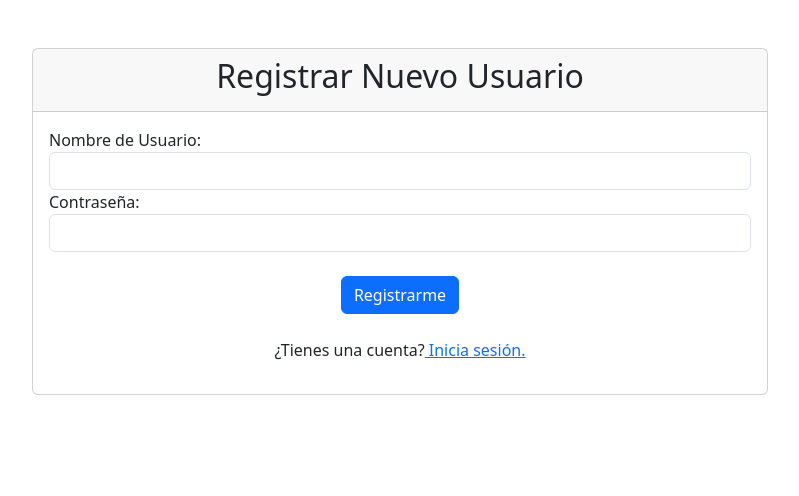
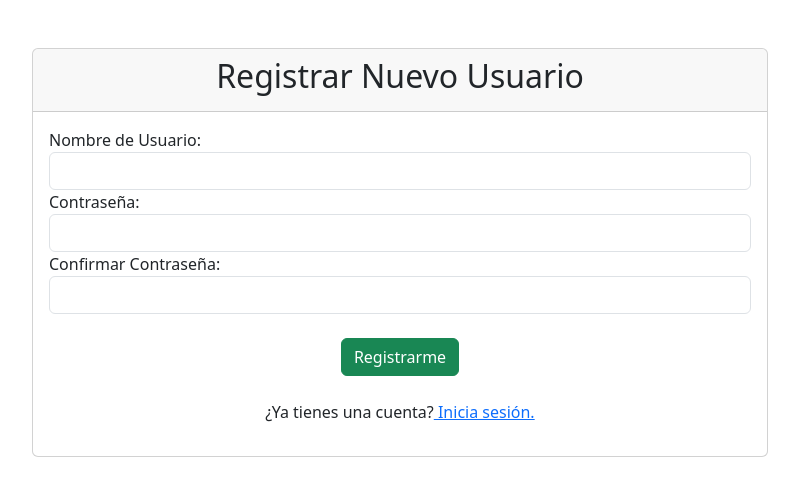
Before and after one commit to AlanEduardoGL/Flask-TodoLsit, a Flask app: page /auth/register in a window 1280 px wide. Shown: the part 56-552 px from the top of the page, without its empty margins (240-1039 px from the left). Run offline with Flask 3, Linux system fonts and the light colour scheme.

Commit message:
Se agrego campo y validacion de Confirmar Contraseña.

```diff
--- a/todor/auth.py
+++ b/todor/auth.py
@@ -32,6 +32,7 @@ def register():
         # * OBTENEMOS LOS DATOS COLOCADOS DEL FORMULARIO
         username = request.form['username']
         password = request.form['password']
+        confirm_password = request.form['confirm_password']
 
         user = User(username, generate_password_hash(password))
 
@@ -42,11 +43,15 @@ def register():
         user_name = User.query.filter_by(username=username).first()
 
         if user_name == None:
-            # * SI NO EXISTE EL USUARIO LO AGREGAMOS A LA BASE DE DATOS
-            db.session.add(user)
-            # * COMMIT PARA QUE SE HAGAN LOS CAMBIOS A LA BASE DE DATOS
-            db.session.commit()
-            return redirect(url_for('auth.login'))
+            # * VALIDAMOS QUE CONTRASEÑA SEA IGUAL QUE CONFIRMAR CONTRASEÑA
+            if password != confirm_password:
+                massage_error = "Las contraseñas no son similares. Confirma nuevamente."
+            else:
+                # * SI NO EXISTE EL USUARIO LO AGREGAMOS A LA BASE DE DATOS
+                db.session.add(user)
+                # * COMMIT PARA QUE SE HAGAN LOS CAMBIOS A LA BASE DE DATOS
+                db.session.commit()
+                return redirect(url_for('auth.login'))
         else:
             massage_error = f'El usuario "{username}" se encuentra registrado. Intenta nuevamente.'
             # * MANDMOS EL MENSAJE DE ERROR CON FLASH
--- a/todor/templates/auth/register.html
+++ b/todor/templates/auth/register.html
@@ -13,21 +13,25 @@
                     <form action="" method="post">
                         <div class="form-group">
                             <label for="username">Nombre de Usuario: </label>
-                            <input type="text" class="form-control" id="username" name="username" required minlength="4"
-                                maxlength="20">
+                            <input type="text" class="form-control" id="username" name="username" required minlength="4" maxlength="20">
                         </div>
                         <div class="form-group">
                             <label for="password">Contraseña: </label>
                             <input type="password" class="form-control" id="password" name="password" required
                                 minlength="6" maxlength="40">
                         </div>
-                        <br>
-                        <div class="text-center">
-                            <input type="submit" class="btn btn-primary" value="Registrarme">
+                        <div class="form-group">
+                            <label for="confirm_password">Confirmar Contraseña: </label>
+                            <input type="password" class="form-control" id="confirm_password" name="confirm_password" required
+                                minlength="6" maxlength="40">
                         </div>
                         <br>
                         <div class="text-center">
-                            <p>¿Tienes una cuenta?<a href="{{ url_for('auth.login') }}"> Inicia sesión.</a></p>
+                            <input type="submit" class="btn btn-success" value="Registrarme">
+                        </div>
+                        <br>
+                        <div class="text-center">
+                            <p>¿Ya tienes una cuenta?<a href="{{ url_for('auth.login') }}"> Inicia sesión.</a></p>
                         </div>
                     </form>
                 </div>
```
Also changed, not shown: instance/todolist.db.
